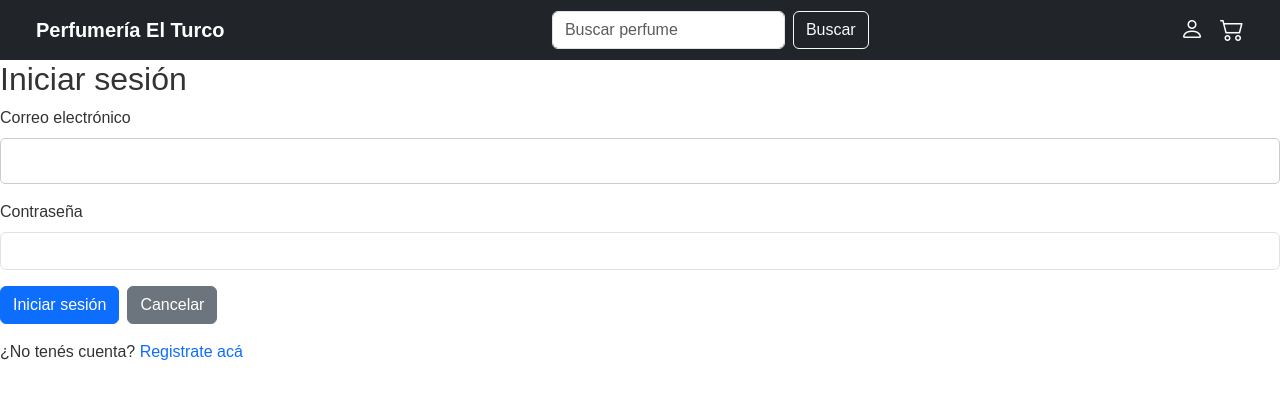
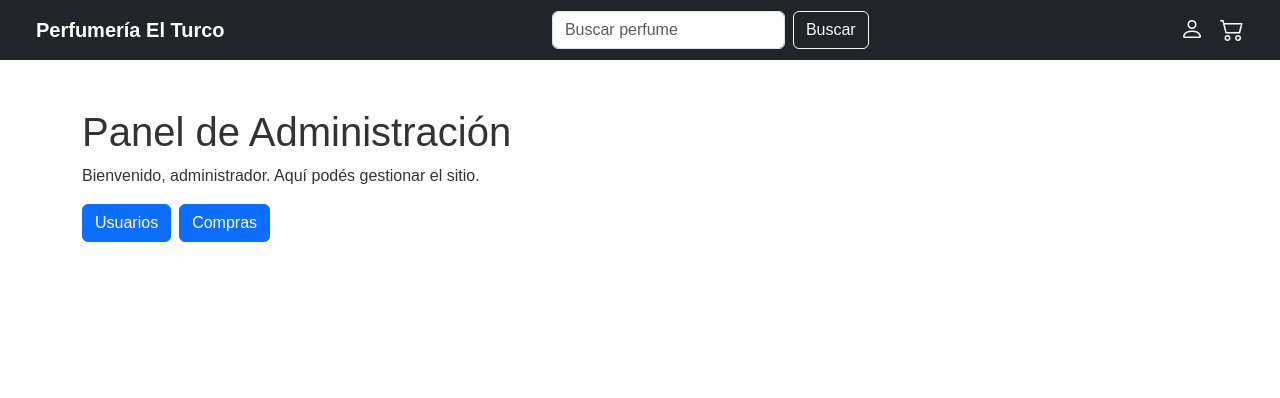
Before and after one commit to Eze-Nat/eccomercePerfumes, a React (Vite) app: page /dashboard in a window 1280 px wide. Before the commit this address led to /login. Shown: the top 398 px of the page. Built offline with nearby package versions, Linux system fonts and the light colour scheme.

Commit message:
mejoras al mostrar  ordenes de compra

```diff
--- a/src/App.jsx
+++ b/src/App.jsx
@@ -2,7 +2,7 @@ import { Routes, Route } from "react-router-dom";
 import Home from "./components/pages/Home";
 import Login from "./components/auth/Login";
 import Register from "./components/auth/Register";
-import Dashboard from "./components/admin/DashboardAdmin.jsx";
+import Dashboard from "./components/pages/dashboard/users/DashboardAdmin.jsx";
 import CartPage from "./components/pages/cart/CartPage.jsx";
 import Navbar from "./components/pages/navbar/Navbar";
 import { ToastContainer } from "react-toastify";
@@ -25,7 +25,6 @@ function App() {
         </Routes>
       </div>
     </div>
-
   );
 }
 
--- a/src/components/pages/dashboard/orders/AdminOrderList.jsx
+++ b/src/components/pages/dashboard/orders/AdminOrderList.jsx
@@ -17,7 +17,7 @@ const AdminOrderList = () => {
   const fetchAllOrders = () => {
     setLoading(true);
     customFetch(
-      "api/order", // todas las órdenes
+      "api/order",
       "GET",
       null,
       (data) => {
@@ -54,7 +54,7 @@ const AdminOrderList = () => {
 
   return (
     <>
-      <h3 className="mb-4">Órdenes de Todos los Usuarios</h3>
+      <h3 className="mb-4">Órdenes de Compra</h3>
 
       <div className="row">
         {orders.map((order) => (
--- a/src/components/pages/dashboard/orders/UserOrderList.jsx
+++ b/src/components/pages/dashboard/orders/UserOrderList.jsx
@@ -52,11 +52,7 @@ const UserOrderList = () => {
     );
 
   if (orders.length === 0)
-    return (
-      <p className="text-center mt-4">
-        No tenés órdenes de compra registradas.
-      </p>
-    );
+    return <p className="text-center mt-4">No hay órdenes registradas.</p>;
 
   return (
     <>
--- a/src/components/admin/DashboardAdmin.jsx
+++ b/src/components/pages/dashboard/users/DashboardAdmin.jsx
@@ -1,11 +1,11 @@
 import { useState } from "react";
-import Users from "./users/Users";
-import OrdersDashboard from "../pages/dashboard/orders/OrderDashboard"; // Lo vamos a armar ahora
+import Users from "../../../admin/users/Users";
+import OrdersDashboard from "../orders/OrderDashboard"; // Lo vamos a armar ahora
 import { Button } from "react-bootstrap";
 
 const DashboardAdmin = () => {
   const [showUsers, setShowUsers] = useState(false);
-  const [showOrders, setShowOrders] = useState(true);
+  const [showOrders, setShowOrders] = useState(false);
 
   return (
     <div className="container mt-5">
@@ -18,14 +18,14 @@ const DashboardAdmin = () => {
           onClick={() => setShowUsers(!showUsers)}
           className="me-2"
         >
-          {showUsers ? "Ocultar Gestión de Usuarios" : "Gestionar Usuarios"}
+          {showUsers ? "Ocultar Usuarios" : "Usuarios"}
         </Button>
 
         <Button
           variant={showOrders ? "outline-secondary" : "primary"}
           onClick={() => setShowOrders(!showOrders)}
         >
-          {showOrders ? "Ocultar Órdenes" : "Ver Órdenes"}
+          {showOrders ? "Ocultar Compras" : "Compras"}
         </Button>
       </div>
 
```
Lines whose indentation alone changed are shown as unchanged.
